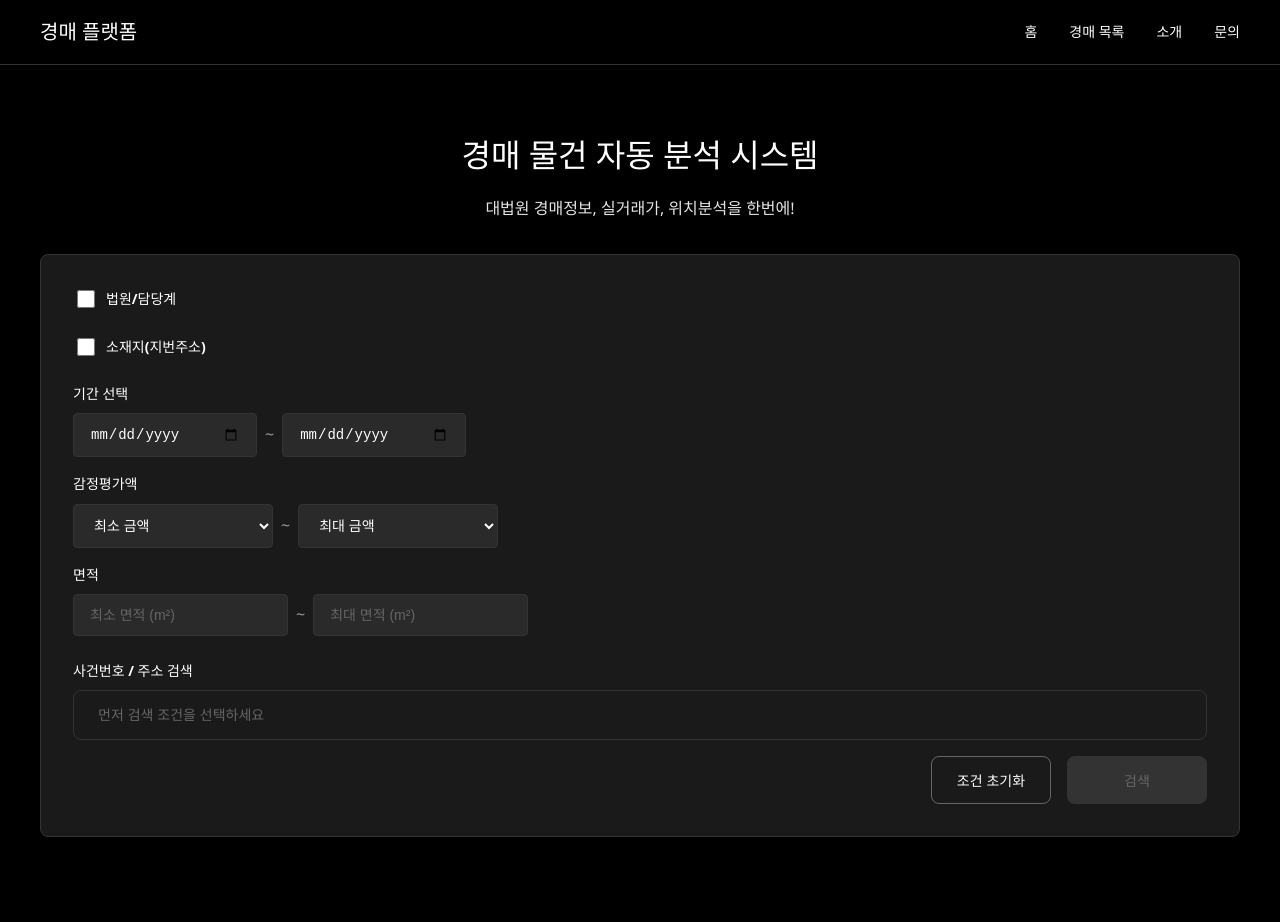
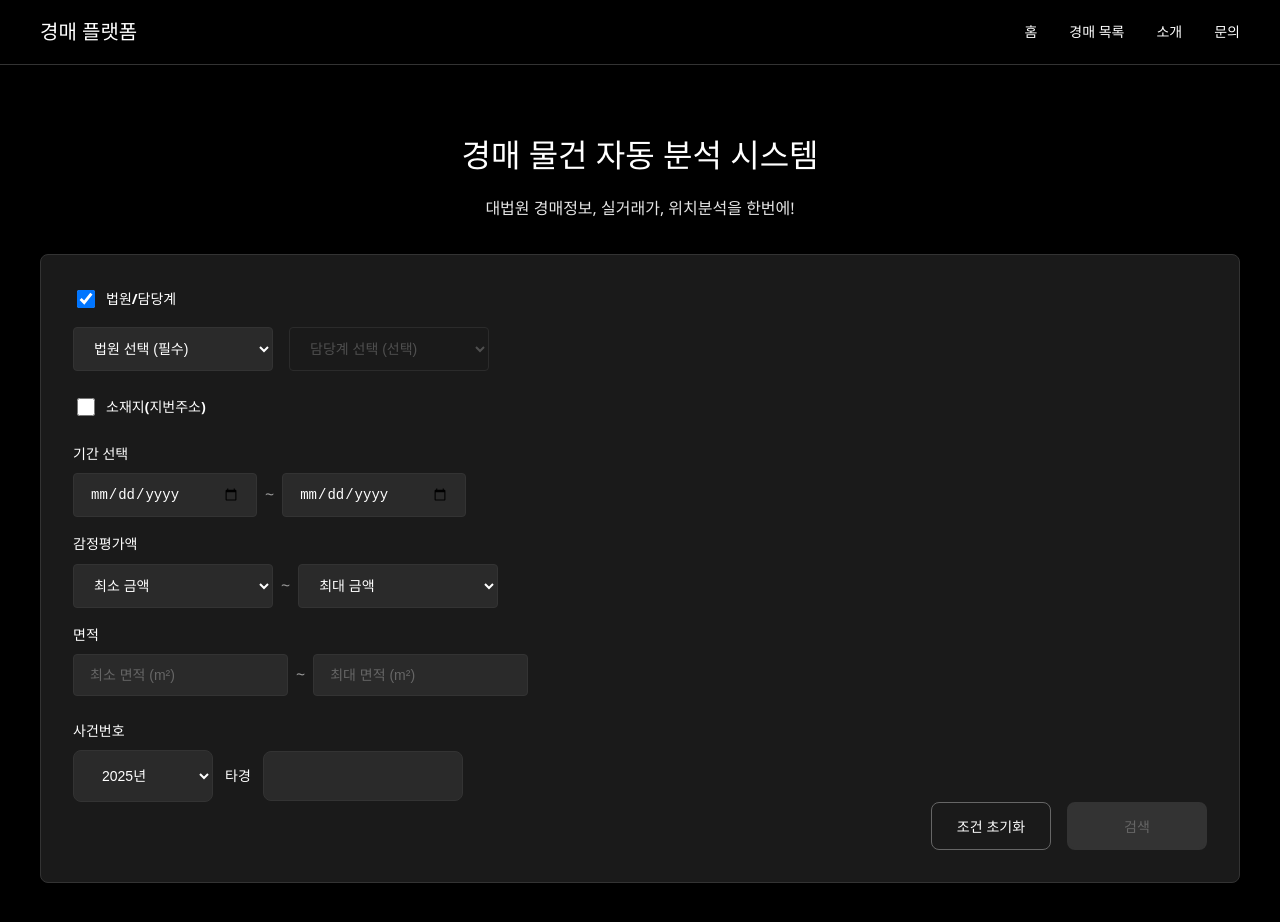
Before and after one commit to koayoun/auction_project, a React (Vite) app: page / in a window 1280 px wide. Shown: the top 922 px of the page. Built offline with nearby package versions, Linux system fonts and the light colour scheme.

Commit message:
feat: 검색 필수 조건 검증 강화

```diff
--- a/src/widgets/auction-filters/AuctionFilters.tsx
+++ b/src/widgets/auction-filters/AuctionFilters.tsx
@@ -127,15 +127,43 @@ const SearchGroup = styled.div`
   margin-top: 1.5rem;
 `;
 
-const SearchInput = styled.input`
-  width: 100%;
+const CaseSearchRow = styled.div`
+  display: flex;
+  gap: 0.75rem;
+  flex-wrap: wrap;
+  align-items: center;
+`;
+
+const CaseStaticText = styled.span`
+  font-size: 14px;
+  font-weight: 600;
+  color: #ffffff;
+`;
+
+const YearSelect = styled.select`
   padding: 1rem 1.5rem;
   border: 1px solid #333333;
   border-radius: 8px;
   font-size: 14px;
   background-color: #2a2a2a;
   color: #ffffff;
-  margin-bottom: 1rem;
+  box-sizing: border-box;
+  min-width: 140px;
+
+  &:focus {
+    outline: none;
+    border-color: #1890ff;
+  }
+`;
+
+const CaseNumberInput = styled.input`
+  width: 200px;
+  padding: 1rem 1.5rem;
+  border: 1px solid #333333;
+  border-radius: 8px;
+  font-size: 14px;
+  background-color: #2a2a2a;
+  color: #ffffff;
   box-sizing: border-box;
 
   &:focus {
@@ -157,6 +185,12 @@ const ButtonGroup = styled.div`
   display: flex;
   gap: 1rem;
   justify-content: flex-end;
+`;
+
+const ErrorMessage = styled.p`
+  margin-top: 0.5rem;
+  font-size: 12px;
+  color: #ff4d4f;
 `;
 
 const ResetButton = styled.button`
@@ -207,7 +241,7 @@ interface AuctionFiltersProps {
 }
 
 export const AuctionFilters = ({ onSearch }: AuctionFiltersProps) => {
-  const [showCourtSelect, setShowCourtSelect] = useState(false);
+  const [showCourtSelect, setShowCourtSelect] = useState(true);
   const [showLocationSelect, setShowLocationSelect] = useState(false);
   const [selectedCourt, setSelectedCourt] = useState('');
   const [selectedDepartment, setSelectedDepartment] = useState('');
@@ -220,10 +254,76 @@ export const AuctionFilters = ({ onSearch }: AuctionFiltersProps) => {
   const [maxPrice, setMaxPrice] = useState('');
   const [minArea, setMinArea] = useState('');
   const [maxArea, setMaxArea] = useState('');
-  const [searchInput, setSearchInput] = useState('');
+  const [caseYear, setCaseYear] = useState('2025');
+  const [caseNumber, setCaseNumber] = useState('');
+  const [selectionError, setSelectionError] = useState('');
+  const [dateError, setDateError] = useState('');
+  const [priceError, setPriceError] = useState('');
+  const [areaError, setAreaError] = useState('');
+
+  const validateDateRange = (start: string, end: string) => {
+    if (start && end && new Date(start) > new Date(end)) {
+      setDateError('시작일은 종료일보다 이전이어야 합니다.');
+    } else {
+      setDateError('');
+    }
+  };
+
+  const handleStartDateChange = (value: string) => {
+    setStartDate(value);
+    validateDateRange(value, endDate);
+  };
+
+  const handleEndDateChange = (value: string) => {
+    setEndDate(value);
+    validateDateRange(startDate, value);
+  };
+
+  const validatePriceRange = (min: string, max: string) => {
+    if (min && max && Number(min) > Number(max)) {
+      setPriceError('최소 감정평가액은 최대 감정평가액보다 작거나 같아야 합니다.');
+    } else {
+      setPriceError('');
+    }
+  };
+
+  const handleMinPriceChange = (value: string) => {
+    setMinPrice(value);
+    validatePriceRange(value, maxPrice);
+  };
+
+  const handleMaxPriceChange = (value: string) => {
+    setMaxPrice(value);
+    validatePriceRange(minPrice, value);
+  };
+
+  const validateAreaRange = (min: string, max: string) => {
+    if (min && max && Number(min) > Number(max)) {
+      setAreaError('최소 면적은 최대 면적보다 작거나 같아야 합니다.');
+    } else {
+      setAreaError('');
+    }
+  };
+
+  const handleMinAreaChange = (value: string) => {
+    setMinArea(value);
+    validateAreaRange(value, maxArea);
+  };
+
+  const handleMaxAreaChange = (value: string) => {
+    setMaxArea(value);
+    validateAreaRange(minArea, value);
+  };
 
   const handleCourtCheckbox = (checked: boolean) => {
+    if (!checked && !showLocationSelect) {
+      setSelectionError('법원/담당계 또는 소재지 중 하나는 반드시 선택해야 합니다.');
+      return;
+    }
+
     setShowCourtSelect(checked);
+    setSelectionError('');
+
     if (checked) {
       setShowLocationSelect(false);
       setSelectedCity('');
@@ -241,7 +341,14 @@ export const AuctionFilters = ({ onSearch }: AuctionFiltersProps) => {
   };
 
   const handleLocationCheckbox = (checked: boolean) => {
+    if (!checked && !showCourtSelect) {
+      setSelectionError('법원/담당계 또는 소재지 중 하나는 반드시 선택해야 합니다.');
+      return;
+    }
+
     setShowLocationSelect(checked);
+    setSelectionError('');
+
     if (checked) {
       setShowCourtSelect(false);
       setSelectedCourt('');
@@ -270,7 +377,7 @@ export const AuctionFilters = ({ onSearch }: AuctionFiltersProps) => {
 
   const handleReset = () => {
     // 모든 필터 초기화
-    setShowCourtSelect(false);
+    setShowCourtSelect(true);
     setShowLocationSelect(false);
     setSelectedCourt('');
     setSelectedDepartment('');
@@ -283,10 +390,26 @@ export const AuctionFilters = ({ onSearch }: AuctionFiltersProps) => {
     setMaxPrice('');
     setMinArea('');
     setMaxArea('');
-    setSearchInput('');
+    setCaseYear('');
+    setCaseNumber('');
+    setSelectionError('');
+    setDateError('');
+    setPriceError('');
+    setAreaError('');
   };
 
   const handleSearch = () => {
+    const isCourtMode = showCourtSelect;
+    const isLocationMode = showLocationSelect;
+    const isCaseSearchInvalid =
+      isCourtMode && (!caseYear || !caseNumber || !selectedCourt);
+    const isLocationSearchInvalid =
+      isLocationMode && (!selectedCity || selectedCity === '');
+
+    if (dateError || priceError || areaError || isCaseSearchInvalid || isLocationSearchInvalid) {
+      return;
+    }
+
     if (onSearch) {
       onSearch();
     }
@@ -377,20 +500,23 @@ export const AuctionFilters = ({ onSearch }: AuctionFiltersProps) => {
         )}
       </FilterGroup>
 
+      {selectionError && <ErrorMessage>{selectionError}</ErrorMessage>}
+
       {/* 검색 조건 */}
       <ConditionGroup>
         <ConditionLabel>기간 선택</ConditionLabel>
         <ConditionRange>
-          <Input type="date" value={startDate} onChange={(e) => setStartDate(e.target.value)} />
+          <Input type="date" value={startDate} onChange={(e) => handleStartDateChange(e.target.value)} />
           <Separator>~</Separator>
-          <Input type="date" value={endDate} onChange={(e) => setEndDate(e.target.value)} />
+          <Input type="date" value={endDate} onChange={(e) => handleEndDateChange(e.target.value)} />
         </ConditionRange>
+        {dateError && <ErrorMessage>{dateError}</ErrorMessage>}
       </ConditionGroup>
 
       <ConditionGroup>
         <ConditionLabel>감정평가액</ConditionLabel>
         <ConditionRange>
-          <Select value={minPrice} onChange={(e) => setMinPrice(e.target.value)}>
+          <Select value={minPrice} onChange={(e) => handleMinPriceChange(e.target.value)}>
             <option value="">최소 금액</option>
             {PRICE_OPTIONS.map((option) => (
               <option key={option.value} value={option.value}>
@@ -399,7 +525,7 @@ export const AuctionFilters = ({ onSearch }: AuctionFiltersProps) => {
             ))}
           </Select>
           <Separator>~</Separator>
-          <Select value={maxPrice} onChange={(e) => setMaxPrice(e.target.value)}>
+          <Select value={maxPrice} onChange={(e) => handleMaxPriceChange(e.target.value)}>
             <option value="">최대 금액</option>
             {PRICE_OPTIONS.map((option) => (
               <option key={option.value} value={option.value}>
@@ -408,6 +534,7 @@ export const AuctionFilters = ({ onSearch }: AuctionFiltersProps) => {
             ))}
           </Select>
         </ConditionRange>
+        {priceError && <ErrorMessage>{priceError}</ErrorMessage>}
       </ConditionGroup>
 
       <ConditionGroup>
@@ -417,34 +544,45 @@ export const AuctionFilters = ({ onSearch }: AuctionFiltersProps) => {
             type="number"
             placeholder="최소 면적 (m²)"
             value={minArea}
-            onChange={(e) => setMinArea(e.target.value)}
+            onChange={(e) => handleMinAreaChange(e.target.value)}
           />
           <Separator>~</Separator>
           <Input
             type="number"
             placeholder="최대 면적 (m²)"
             value={maxArea}
-            onChange={(e) => setMaxArea(e.target.value)}
+            onChange={(e) => handleMaxAreaChange(e.target.value)}
           />
         </ConditionRange>
+        {areaError && <ErrorMessage>{areaError}</ErrorMessage>}
       </ConditionGroup>
 
       {/* 검색어 입력 */}
       <SearchGroup>
-        <ConditionLabel>사건번호 / 주소 검색</ConditionLabel>
-        <SearchInput
-          type="text"
-          placeholder={
-            showCourtSelect
-              ? "사건 번호를 입력하세요"
-              : showLocationSelect
-              ? "주소를 입력하세요"
-              : "먼저 검색 조건을 선택하세요"
-          }
-          value={searchInput}
-          onChange={(e) => setSearchInput(e.target.value)}
-          disabled={!showCourtSelect && !showLocationSelect}
-        />
+        <ConditionLabel>사건번호</ConditionLabel>
+        <CaseSearchRow>
+          <YearSelect
+            value={caseYear}
+            onChange={(e) => setCaseYear(e.target.value)}
+            disabled={!showCourtSelect}
+          >
+            <option value="">연도 선택</option>
+            {Array.from({ length: 2025 - 1995 + 1 }, (_, index) => 1995 + index)
+              .reverse()
+              .map((year) => (
+                <option key={year} value={year}>
+                  {year}년
+                </option>
+              ))}
+          </YearSelect>
+          <CaseStaticText>타경</CaseStaticText>
+          <CaseNumberInput
+            type="text"
+            value={caseNumber}
+            onChange={(e) => setCaseNumber(e.target.value)}
+            disabled={!showCourtSelect}
+          />
+        </CaseSearchRow>
       </SearchGroup>
 
       {/* 버튼 그룹 */}
@@ -454,7 +592,14 @@ export const AuctionFilters = ({ onSearch }: AuctionFiltersProps) => {
         </ResetButton>
         <SearchButton
           onClick={handleSearch}
-          disabled={!showCourtSelect && !showLocationSelect}
+          disabled={
+            (!showCourtSelect && !showLocationSelect) ||
+            !!dateError ||
+            !!priceError ||
+            !!areaError ||
+            (showCourtSelect && (!selectedCourt || !caseYear || !caseNumber)) ||
+            (showLocationSelect && !selectedCity)
+          }
         >
           검색
         </SearchButton>
```
